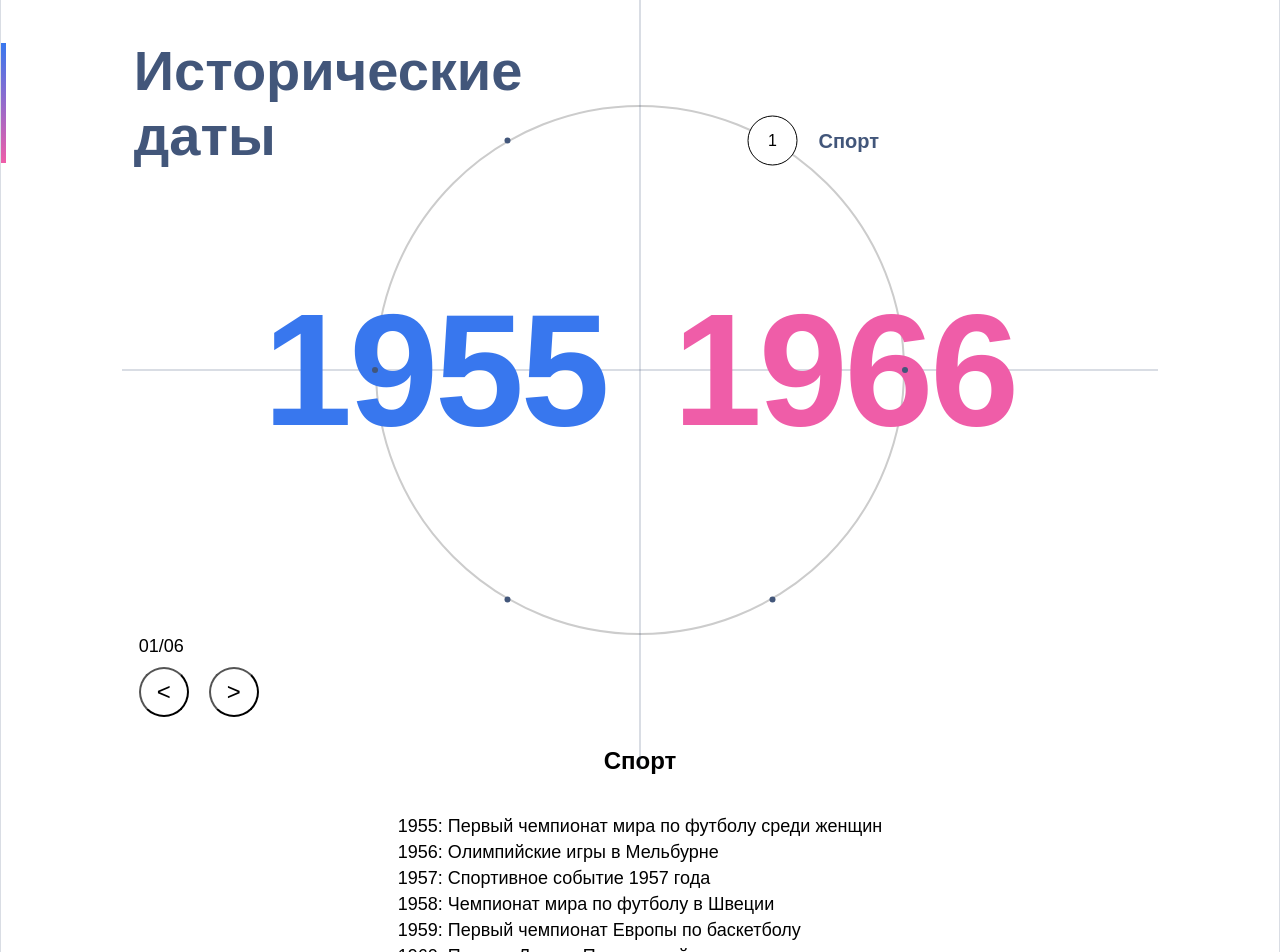
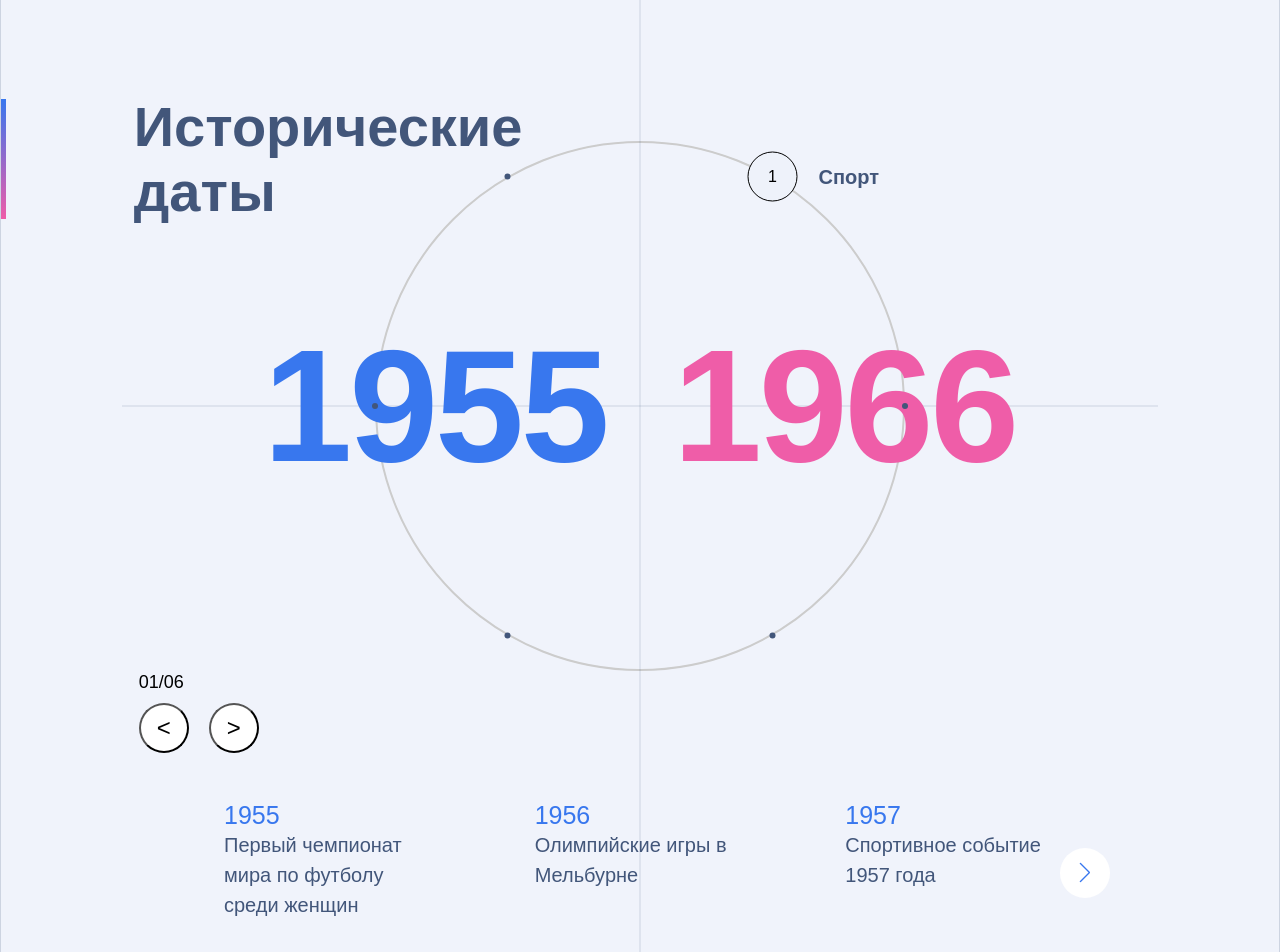
Before and after one commit to Mishe4ka14/test-history, a React (Create React App) app: page / in a window 1280 px wide. Shown: the top 952 px of the page. Built offline with nearby package versions, Linux system fonts and the light colour scheme.

Commit message:
change swiperContent, update styles

```diff
--- a/src/components/app-header/app-header.tsx
+++ b/src/components/app-header/app-header.tsx
@@ -18,7 +18,8 @@ const Header = styled.header`
   display: flex;
   align-items: center;
   gap: 10%;
-  margin-bottom: -100px;
+  margin-bottom: -120px;
+  margin-top: 7vh;
 `;
 
 const AppHeader = (): JSX.Element => {
--- a/src/components/app/App.tsx
+++ b/src/components/app/App.tsx
@@ -11,6 +11,7 @@ const Container = styled.div`
   border-left: 1px solid rgba(66, 86, 122, 0.2);
   border-right: 1px solid rgba(66, 86, 122, 0.2);
   font-family: sans-serif;
+  padding-bottom: 5vh;
   overflow: hidden;
 `;
 
--- a/src/components/swiper-content/swiper-content.tsx
+++ b/src/components/swiper-content/swiper-content.tsx
@@ -1,23 +1,30 @@
 import React from 'react';
+import { Swiper as SwiperComponent, SwiperSlide } from 'swiper/react';
+import 'swiper/css';
+import 'swiper/css/navigation';
+import { Navigation } from 'swiper/modules';
+import styled, { createGlobalStyle } from 'styled-components';
 import { useSelector } from 'react-redux';
 import { RootState } from '../../store';
-import { Slide } from '../../features/slider-slice';
-import styled from 'styled-components';
 
-const SliderContainer = styled.div`
-  display: flex;
-  flex-direction: column;
-  align-items: center;
-`;
+// стили для навигационных кнопок
+const GlobalStyles = createGlobalStyle`
+  .swiper-button-next,
+  .swiper-button-prev {
+    background-color: white;
+    color: rgba(56, 119, 238, 1);
+    width: 50px;
+    height: 50px;
+    border-radius: 50%;
+    z-index: 1000;
+    &:after {
+      font-size: 20px;
+    }
+  }
 
-const SlideTitle = styled.h2`
-  font-size: 24px;
-  margin-bottom: 20px;
-`;
-
-const EventList = styled.ul`
-  list-style: none;
-  padding: 0;
+  .swiper-button-disabled {
+    display: none;
+  }
 `;
 
 const EventItem = styled.li`
@@ -25,23 +32,71 @@ const EventItem = styled.li`
   margin: 5px 0;
 `;
 
+const StyledSwiper = styled(SwiperComponent)`
+  max-width: 75vw;
+  padding-left: 5vw;
+  padding-right: 5vw;
+`;
+
+const StyledSwiperSlide = styled(SwiperSlide)`
+  width: 350px;
+  height: 150px;
+`;
+
+const SliderContainer = styled.div`
+  width: 100%;
+  margin: 0 auto;
+  margin-top: 4vh;
+  overflow: hidden;
+`;
+
+const StyledYear = styled.h4`
+  margin: 0;
+  padding: 0;
+  font-size: 25px;
+  font-weight: 400;
+  line-height: 30px;
+  text-align: left;
+  color: rgba(56, 119, 238, 1);
+`;
+
+const StyledEvent = styled.p`
+  margin: 0;
+  padding: 0;
+  font-size: 20px;
+  font-weight: 400;
+  line-height: 30px;
+  text-align: left;
+  color: rgba(66, 86, 122, 1);
+`;
+
 const SwiperContent: React.FC = () => {
   const slides = useSelector((store: RootState) => store.slides.slides);
   const activeSlideIndex = useSelector((store: RootState) => store.slides.activeSlideIndex);
-
-  const activeSlide: Slide = slides[activeSlideIndex];
+  const activeSlide = slides[activeSlideIndex];
 
   return (
-    <SliderContainer>
-      <SlideTitle>{activeSlide.title}</SlideTitle>
-      <EventList>
-        {activeSlide.content.map((event) => (
-          <EventItem key={event.year}>
-            {event.year}: {event.event}
-          </EventItem>
-        ))}
-      </EventList>
-    </SliderContainer>
+    <>
+      <GlobalStyles />
+      <SliderContainer>
+        <StyledSwiper
+          modules={[Navigation]}
+          slidesPerView={3}
+          spaceBetween={100}
+          navigation={true}
+          loop={false}
+        >
+          {activeSlide.content.map((event, index) => (
+            <StyledSwiperSlide key={index}>
+              <EventItem>
+                <StyledYear>{event.year}</StyledYear>
+                <StyledEvent>{event.event}</StyledEvent>
+              </EventItem>
+            </StyledSwiperSlide>
+          ))}
+        </StyledSwiper>
+      </SliderContainer>
+    </>
   );
 };
 
--- a/src/components/swiper-loop-dot/swiper-loop-dot.tsx
+++ b/src/components/swiper-loop-dot/swiper-loop-dot.tsx
@@ -20,7 +20,7 @@ const SwiperLoopDot = styled(SlideDotComponent)<SwiperLoopDotProps>`
   width: ${({ active }) => (active ? '50px' : '6px')};
   height: ${({ active }) => (active ? '50px' : '6px')};
   border-radius: 50%;
-  background-color: ${({ active }) => (active ? '#fff' : 'rgba(66, 86, 122, 1)')};
+  background-color: ${({ active }) => (active ? ' rgb(238, 242, 250)' : 'rgba(66, 86, 122, 1)')};
   color: ${({ active }) => (active ? 'rgba(66, 86, 122, 1)' : 'transparent')};
   border: ${({ active }) => (active ? '1px solid black' : '1px')};
   display: flex;
@@ -32,7 +32,7 @@ const SwiperLoopDot = styled(SlideDotComponent)<SwiperLoopDotProps>`
   &:hover {
     width: 50px;
     height: 50px;
-    background-color: #fff;
+    background-color: rgb(238, 242, 250);
     border: 1px solid black;
   }
 `;
--- a/src/components/swiper-loop/swiper-loop-styles.tsx
+++ b/src/components/swiper-loop/swiper-loop-styles.tsx
@@ -16,12 +16,12 @@ export const CircleContainer = styled.div`
 
 export const Line = styled.div`
   position: absolute;
-  background-color: rgba(66, 86, 122, 0.2);
+  background-color: rgba(66, 86, 122, 0.1);
   z-index: 0;
 
   &:first-child { //вертикальная линия
     width: 2px;
-    height: 100vh;
+    height: 200vh;
     left: 50%;
     transform: translateX(-50%);
   }
--- a/src/index.css
+++ b/src/index.css
@@ -5,6 +5,7 @@ body {
     sans-serif;
   -webkit-font-smoothing: antialiased;
   -moz-osx-font-smoothing: grayscale;
+  background-color: rgb(238, 242, 250);
 }
 
 code {
```
